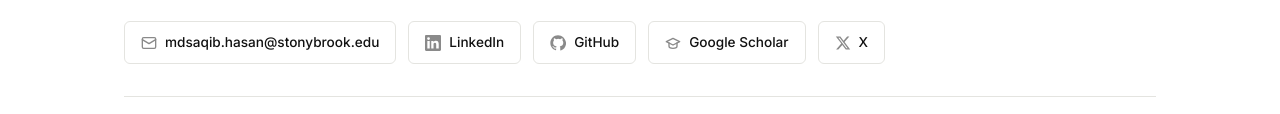
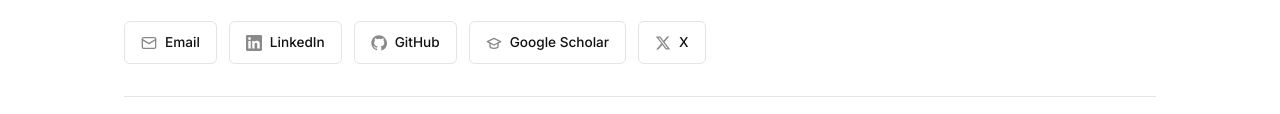
Before and after one commit to SaqibHasan057/website, a plain HTML site: page index.html in a window 1280 px wide. Shown: the part 5387-5501 px from the top of the page. Drawn offline with Linux system fonts and the light colour scheme.

Commit message:
Updated email and theme

```diff
--- a/index.html
+++ b/index.html
@@ -132,7 +132,7 @@
                             <svg aria-hidden="true"><use href="#i-github"></use></svg>
                             GitHub
                         </a>
-                        <a class="btn" href="mailto:mdsaqib.hasan@stonybrook.edu">
+                        <a class="btn" href="mailto:msaquibhasan@gmail.com">
                             <svg aria-hidden="true"><use href="#i-mail"></use></svg>
                             Email
                         </a>
@@ -494,9 +494,9 @@
                 </p>
 
                 <div class="contact__links">
-                    <a class="contact-link" href="mailto:mdsaqib.hasan@stonybrook.edu">
+                    <a class="contact-link" href="mailto:msaquibhasan@gmail.com">
                         <svg aria-hidden="true"><use href="#i-mail"></use></svg>
-                        mdsaqib.hasan@stonybrook.edu
+                        Email
                     </a>
                     <a class="contact-link" href="https://www.linkedin.com/in/mohammad-saqib-hasan-a4b326121/" target="_blank" rel="noopener noreferrer">
                         <svg aria-hidden="true"><use href="#i-linkedin"></use></svg>
--- a/js/site.js
+++ b/js/site.js
@@ -19,7 +19,7 @@
         root.setAttribute("data-theme", theme);
         if (toggle) {
             toggle.setAttribute("aria-label",
-                theme === "dark" ? "Switch to light theme" : "Switch to dark theme");
+                theme === "light" ? "Switch to light theme" : "Switch to dark theme");
         }
         try {
             localStorage.setItem("theme", theme);
```
